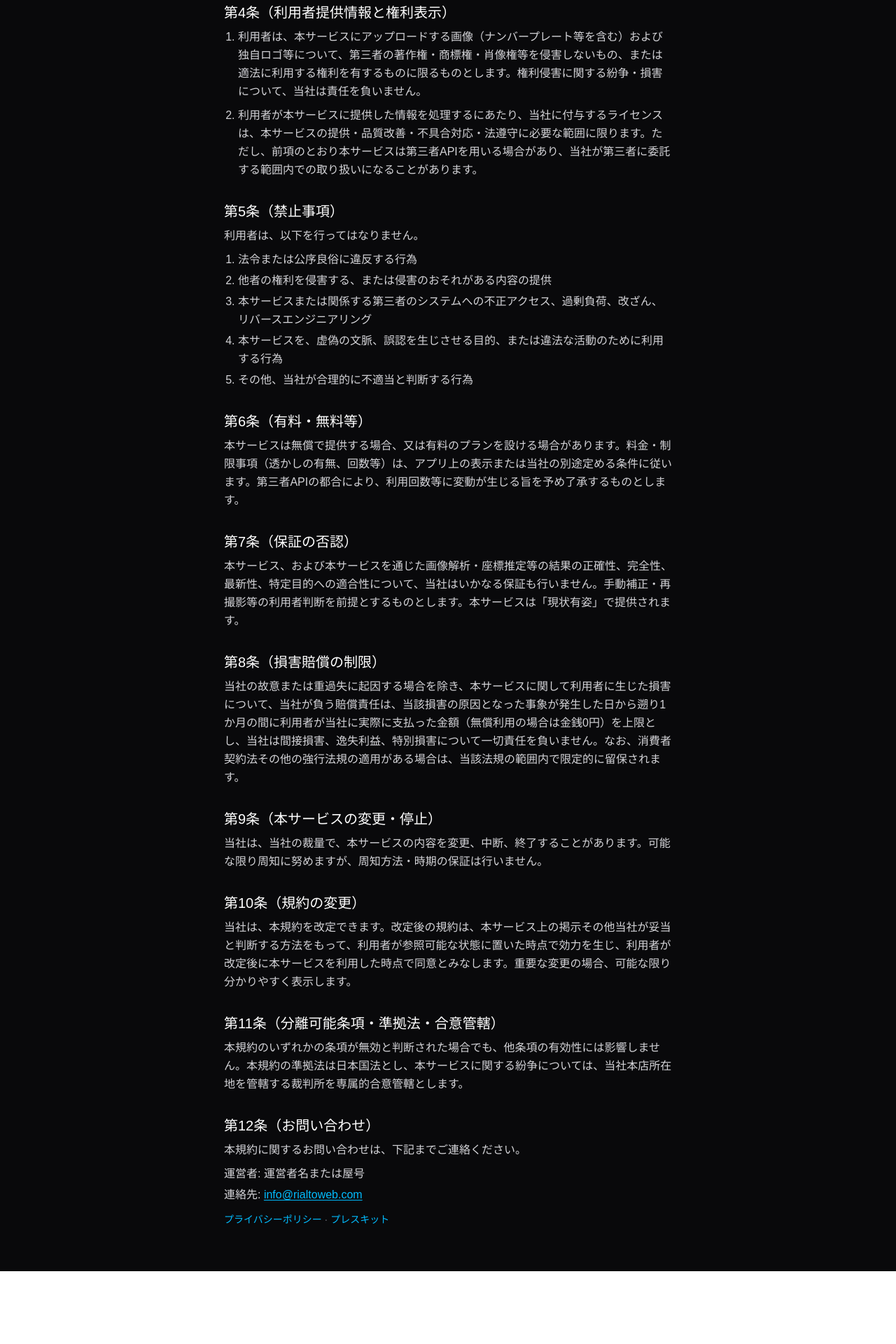
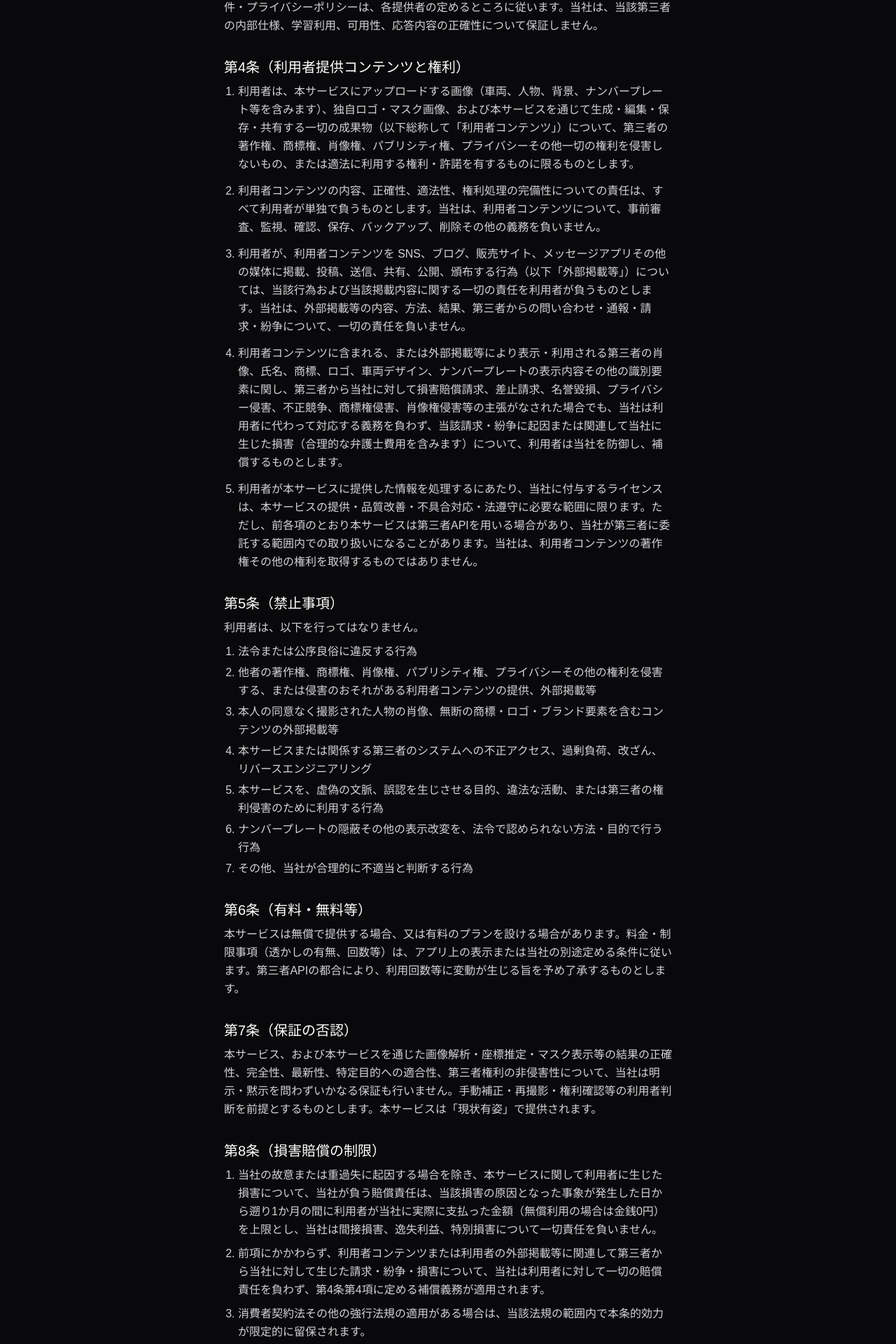
Before and after one commit to tk1103/car-mask-app, a Next.js app: page /terms in a window 1280 px wide. Shown: the part 656-2576 px from the top of the page at 70% size. Before the commit the page ends 2472 px from the top, so only its background shows below. Built offline with nearby package versions, Linux system fonts and the light colour scheme; no server answers.

Commit message:
利用規約修正

```diff
--- a/src/app/page.tsx
+++ b/src/app/page.tsx
@@ -657,7 +657,7 @@ const t = {
     logoTypeError: 'PNG / JPEG / WebP / SVG を選択してください。',
     logoTooLarge: 'ロゴ画像は 5MB 以下にしてください。',
     logoCopyrightConfirm:
-      '著作権・商標権など第三者の権利を侵害しない画像のみアップロードしてください。権利侵害に関する責任は利用者が負います。続行しますか？',
+      '著作権・商標権・肖像権など第三者の権利を侵害しない画像のみアップロードしてください。SNS等への掲載・共有内容に関する責任は利用者にあり、当社は一切負いません。続行しますか？',
     editManually: '手動で編集',
     aiInferenceDetected: 'AI推論で角を補完した可能性があります。必要に応じて手動で微調整してください。',
     upsellTitle: '課金版で使える機能です',
@@ -763,7 +763,7 @@ const t = {
     logoTypeError: 'Please select PNG, JPEG, WebP, or SVG.',
     logoTooLarge: 'Logo image must be 5MB or smaller.',
     logoCopyrightConfirm:
-      'Upload only images that do not infringe copyrights, trademarks, or other third-party rights. You are responsible for rights violations. Continue?',
+      'Upload only images that do not infringe copyrights, trademarks, portrait rights, or other third-party rights. You are solely responsible for anything you post or share (including on SNS); we accept no liability. Continue?',
     editManually: 'Edit Manually',
     aiInferenceDetected: 'AI likely inferred hidden/out-of-frame corners. Fine-tune manually if needed.',
     upsellTitle: 'Available on Pro plan',
--- a/src/app/press/page.tsx
+++ b/src/app/press/page.tsx
@@ -27,7 +27,7 @@ const betaNotes = [
   '現時点では無料の β 版のみ提供（有料プランは未公開）',
   '保存画像には「Made with Carkus」透かしが入ります',
   '混雑時は自動検出が失敗することがあります（手動編集で対応可能）',
-  'ナンバー隠しは SNS 投稿等の正当な用途を想定。不正利用は禁止です',
+  'ナンバー隠しは SNS 投稿等の正当な用途を想定。掲載内容の権利（肖像権・商標権等）は投稿者の責任。不正利用は禁止です',
 ];
 
 export default function PressPage() {
--- a/src/app/terms/page.tsx
+++ b/src/app/terms/page.tsx
@@ -21,7 +21,7 @@ export default function TermsPage() {
             ← トップに戻る
           </Link>
           <h1 className="text-3xl font-light text-white mt-4 tracking-wide">{site.name} 利用規約</h1>
-          <p className="text-zinc-500 text-base mt-2">最終更新日: 2026年6月12日</p>
+          <p className="text-zinc-500 text-base mt-2">最終更新日: 2026年6月15日</p>
           <p className="text-zinc-500 text-sm mt-1">運営者: {site.operatorName}</p>
         </header>
 
@@ -36,7 +36,7 @@ export default function TermsPage() {
           <section>
             <h2 className="text-xl font-medium text-white mb-2">第2条（本サービスの内容）</h2>
             <p>
-              本サービスは、利用者が撮影またはアップロードした画像に対し、ナンバープレート上へのマスク（ロゴ等の重ね合わせ）等の表示を行うための補助機能を提供するものです。本サービスはベータ版の要素を含み、仕様は予告なく変更される場合があります。
+              本サービスは、利用者が撮影またはアップロードした画像に対し、ナンバープレート上へのマスク（ロゴ等の重ね合わせ）等の表示を行うための補助機能を提供するものです。本サービスはベータ版の要素を含み、仕様は予告なく変更される場合があります。本サービスは、法令上の義務（ナンバープレートの隠蔽義務の有無、表示方法の適法性等）を満たすこと、または特定の利用目的への適合を保証するものではなく、法的助言を提供するものでもありません。
             </p>
           </section>
 
@@ -48,13 +48,22 @@ export default function TermsPage() {
           </section>
 
           <section>
-            <h2 className="text-xl font-medium text-white mb-2">第4条（利用者提供情報と権利表示）</h2>
-            <ol className="list-decimal pl-5 space-y-2">
+            <h2 className="text-xl font-medium text-white mb-2">第4条（利用者提供コンテンツと権利）</h2>
+            <ol className="list-decimal pl-5 space-y-3">
               <li>
-                利用者は、本サービスにアップロードする画像（ナンバープレート等を含む）および独自ロゴ等について、第三者の著作権・商標権・肖像権等を侵害しないもの、または適法に利用する権利を有するものに限るものとします。権利侵害に関する紛争・損害について、当社は責任を負いません。
+                利用者は、本サービスにアップロードする画像（車両、人物、背景、ナンバープレート等を含みます）、独自ロゴ・マスク画像、および本サービスを通じて生成・編集・保存・共有する一切の成果物（以下総称して「利用者コンテンツ」）について、第三者の著作権、商標権、肖像権、パブリシティ権、プライバシーその他一切の権利を侵害しないもの、または適法に利用する権利・許諾を有するものに限るものとします。
               </li>
               <li>
-                利用者が本サービスに提供した情報を処理するにあたり、当社に付与するライセンスは、本サービスの提供・品質改善・不具合対応・法遵守に必要な範囲に限ります。ただし、前項のとおり本サービスは第三者APIを用いる場合があり、当社が第三者に委託する範囲内での取り扱いになることがあります。
+                利用者コンテンツの内容、正確性、適法性、権利処理の完備性についての責任は、すべて利用者が単独で負うものとします。当社は、利用者コンテンツについて、事前審査、監視、確認、保存、バックアップ、削除その他の義務を負いません。
+              </li>
+              <li>
+                利用者が、利用者コンテンツを SNS、ブログ、販売サイト、メッセージアプリその他の媒体に掲載、投稿、送信、共有、公開、頒布する行為（以下「外部掲載等」）については、当該行為および当該掲載内容に関する一切の責任を利用者が負うものとします。当社は、外部掲載等の内容、方法、結果、第三者からの問い合わせ・通報・請求・紛争について、一切の責任を負いません。
+              </li>
+              <li>
+                利用者コンテンツに含まれる、または外部掲載等により表示・利用される第三者の肖像、氏名、商標、ロゴ、車両デザイン、ナンバープレートの表示内容その他の識別要素に関し、第三者から当社に対して損害賠償請求、差止請求、名誉毀損、プライバシー侵害、不正競争、商標権侵害、肖像権侵害等の主張がなされた場合でも、当社は利用者に代わって対応する義務を負わず、当該請求・紛争に起因または関連して当社に生じた損害（合理的な弁護士費用を含みます）について、利用者は当社を防御し、補償するものとします。
+              </li>
+              <li>
+                利用者が本サービスに提供した情報を処理するにあたり、当社に付与するライセンスは、本サービスの提供・品質改善・不具合対応・法遵守に必要な範囲に限ります。ただし、前各項のとおり本サービスは第三者APIを用いる場合があり、当社が第三者に委託する範囲内での取り扱いになることがあります。当社は、利用者コンテンツの著作権その他の権利を取得するものではありません。
               </li>
             </ol>
           </section>
@@ -64,9 +73,13 @@ export default function TermsPage() {
             <p>利用者は、以下を行ってはなりません。</p>
             <ol className="list-decimal pl-5 space-y-1 mt-2">
               <li>法令または公序良俗に違反する行為</li>
-              <li>他者の権利を侵害する、または侵害のおそれがある内容の提供</li>
+              <li>
+                他者の著作権、商標権、肖像権、パブリシティ権、プライバシーその他の権利を侵害する、または侵害のおそれがある利用者コンテンツの提供、外部掲載等
+              </li>
+              <li>本人の同意なく撮影された人物の肖像、無断の商標・ロゴ・ブランド要素を含むコンテンツの外部掲載等</li>
               <li>本サービスまたは関係する第三者のシステムへの不正アクセス、過剰負荷、改ざん、リバースエンジニアリング</li>
-              <li>本サービスを、虚偽の文脈、誤認を生じさせる目的、または違法な活動のために利用する行為</li>
+              <li>本サービスを、虚偽の文脈、誤認を生じさせる目的、違法な活動、または第三者の権利侵害のために利用する行為</li>
+              <li>ナンバープレートの隠蔽その他の表示改変を、法令で認められない方法・目的で行う行為</li>
               <li>その他、当社が合理的に不適当と判断する行為</li>
             </ol>
           </section>
@@ -81,21 +94,29 @@ export default function TermsPage() {
           <section>
             <h2 className="text-xl font-medium text-white mb-2">第7条（保証の否認）</h2>
             <p>
-              本サービス、および本サービスを通じた画像解析・座標推定等の結果の正確性、完全性、最新性、特定目的への適合性について、当社はいかなる保証も行いません。手動補正・再撮影等の利用者判断を前提とするものとします。本サービスは「現状有姿」で提供されます。
+              本サービス、および本サービスを通じた画像解析・座標推定・マスク表示等の結果の正確性、完全性、最新性、特定目的への適合性、第三者権利の非侵害性について、当社は明示・黙示を問わずいかなる保証も行いません。手動補正・再撮影・権利確認等の利用者判断を前提とするものとします。本サービスは「現状有姿」で提供されます。
             </p>
           </section>
 
           <section>
             <h2 className="text-xl font-medium text-white mb-2">第8条（損害賠償の制限）</h2>
-            <p>
-              当社の故意または重過失に起因する場合を除き、本サービスに関して利用者に生じた損害について、当社が負う賠償責任は、当該損害の原因となった事象が発生した日から遡り1か月の間に利用者が当社に実際に支払った金額（無償利用の場合は金銭0円）を上限とし、当社は間接損害、逸失利益、特別損害について一切責任を負いません。なお、消費者契約法その他の強行法規の適用がある場合は、当該法規の範囲内で限定的に留保されます。
-            </p>
+            <ol className="list-decimal pl-5 space-y-2">
+              <li>
+                当社の故意または重過失に起因する場合を除き、本サービスに関して利用者に生じた損害について、当社が負う賠償責任は、当該損害の原因となった事象が発生した日から遡り1か月の間に利用者が当社に実際に支払った金額（無償利用の場合は金銭0円）を上限とし、当社は間接損害、逸失利益、特別損害について一切責任を負いません。
+              </li>
+              <li>
+                前項にかかわらず、利用者コンテンツまたは利用者の外部掲載等に関連して第三者から当社に対して生じた請求・紛争・損害について、当社は利用者に対して一切の賠償責任を負わず、第4条第4項に定める補償義務が適用されます。
+              </li>
+              <li>
+                消費者契約法その他の強行法規の適用がある場合は、当該法規の範囲内で本条的効力が限定的に留保されます。
+              </li>
+            </ol>
           </section>
 
           <section>
             <h2 className="text-xl font-medium text-white mb-2">第9条（本サービスの変更・停止）</h2>
             <p>
-              当社は、当社の裁量で、本サービスの内容を変更、中断、終了することがあります。可能な限り周知に努めますが、周知方法・時期の保証は行いません。
+              当社は、当社の裁量で、本サービスの内容を変更、中断、終了することがあります。可能な限り周知に努めますが、周知方法・時期の保証は行いません。サービス終了に伴い、利用者に生じた損害について、当社は責任を負いません。
             </p>
           </section>
 
@@ -109,7 +130,7 @@ export default function TermsPage() {
           <section>
             <h2 className="text-xl font-medium text-white mb-2">第11条（分離可能条項・準拠法・合意管轄）</h2>
             <p>
-              本規約のいずれかの条項が無効と判断された場合でも、他条項の有効性には影響しません。本規約の準拠法は日本国法とし、本サービスに関する紛争については、当社本店所在地を管轄する裁判所を専属的合意管轄とします。
+              本規約のいずれかの条項が無効または執行不能と判断された場合でも、他条項の有効性には影響しません。本規約の準拠法は日本国法とし、本サービスに関する紛争については、当社本店所在地を管轄する裁判所を第一審の専属的合意管轄裁判所とします。
             </p>
           </section>
 
```
Also changed, not shown: src/app/privacy/page.tsx (+16 -5 lines).
